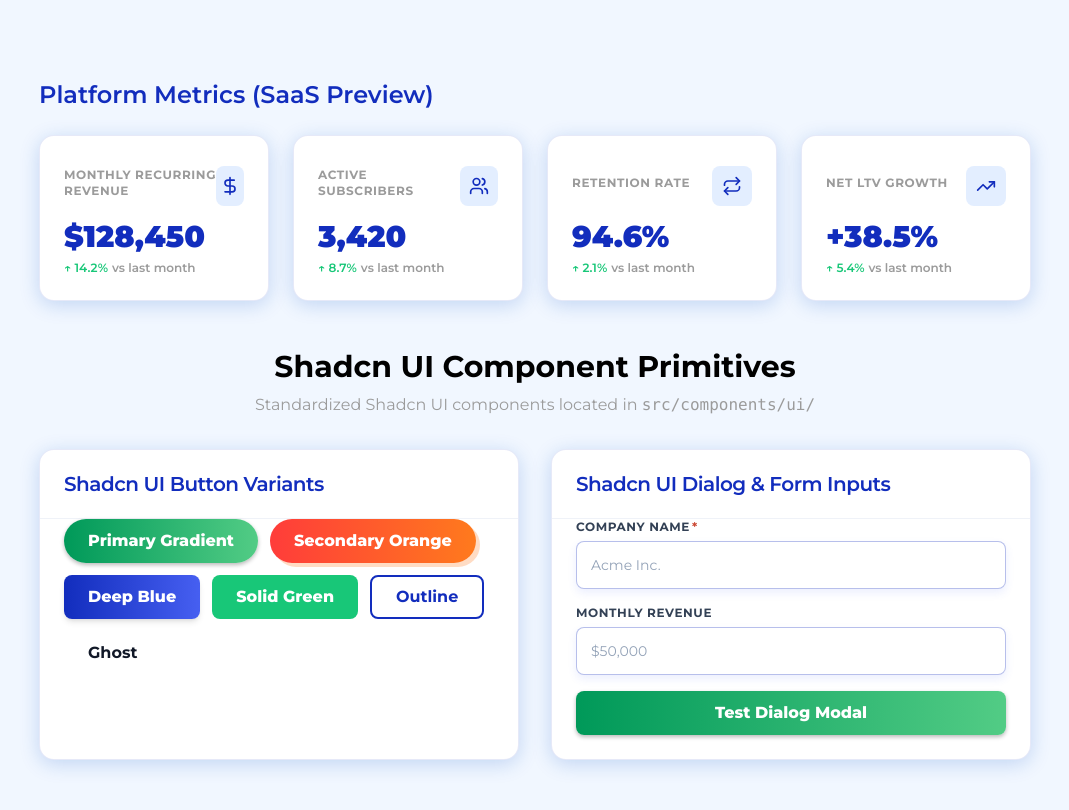
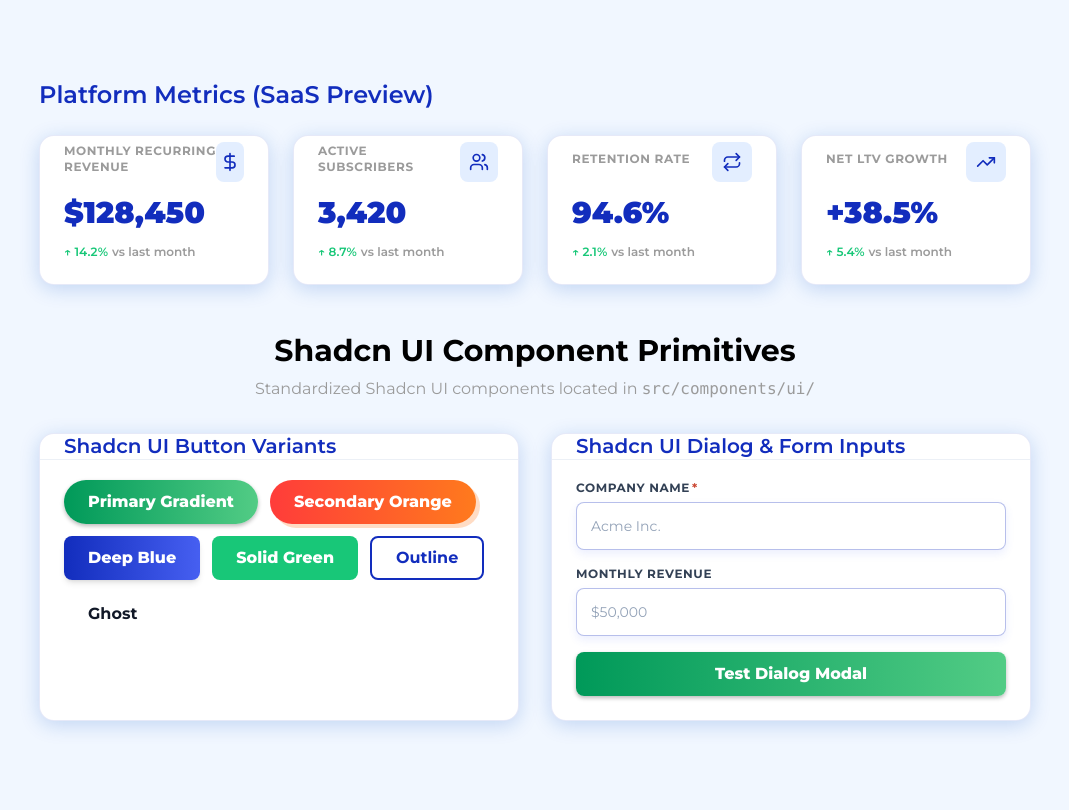
Before and after one commit to anhhoang-1002/wowloop-react-design-system, a React (Vite) app: page / in a window 1280 px wide. Shown: the part 520-1330 px from the top of the page, without its empty margins (105-1174 px from the left). Built offline with nearby package versions, Linux system fonts and the light colour scheme.

Commit message:
fix: adjust CardHeader and CardContent margin/padding rules to ensure clean spacing around header divider lines

```diff
--- a/src/components/ui/card.tsx
+++ b/src/components/ui/card.tsx
@@ -16,7 +16,7 @@ const Card = React.forwardRef<
     <div
       ref={ref}
       className={cn(
-        "transition-all duration-200",
+        "transition-all duration-200 overflow-hidden",
         variantStyles[variant],
         className
       )}
@@ -28,11 +28,15 @@ Card.displayName = "Card";
 
 const CardHeader = React.forwardRef<
   HTMLDivElement,
-  React.HTMLAttributes<HTMLDivElement>
->(({ className, ...props }, ref) => (
+  React.HTMLAttributes<HTMLDivElement> & { hasDivider?: boolean }
+>(({ className, hasDivider = true, ...props }, ref) => (
   <div
     ref={ref}
-    className={cn("flex flex-col space-y-1.5 p-6 border-b border-border/50", className)}
+    className={cn(
+      "flex flex-col space-y-1.5 px-6 py-4.5",
+      hasDivider && "border-b border-border/60",
+      className
+    )}
     {...props}
   />
 ));
@@ -44,7 +48,7 @@ const CardTitle = React.forwardRef<
 >(({ className, ...props }, ref) => (
   <h3
     ref={ref}
-    className={cn("text-xl font-semibold leading-none tracking-tight text-secondary", className)}
+    className={cn("text-xl font-semibold leading-tight text-secondary", className)}
     {...props}
   />
 ));
@@ -56,7 +60,7 @@ const CardDescription = React.forwardRef<
 >(({ className, ...props }, ref) => (
   <p
     ref={ref}
-    className={cn("text-sm text-muted-foreground", className)}
+    className={cn("text-sm text-muted-foreground mt-1", className)}
     {...props}
   />
 ));
@@ -66,7 +70,7 @@ const CardContent = React.forwardRef<
   HTMLDivElement,
   React.HTMLAttributes<HTMLDivElement>
 >(({ className, ...props }, ref) => (
-  <div ref={ref} className={cn("p-6 pt-0", className)} {...props} />
+  <div ref={ref} className={cn("p-6 pt-5 space-y-4", className)} {...props} />
 ));
 CardContent.displayName = "CardContent";
 
@@ -76,7 +80,7 @@ const CardFooter = React.forwardRef<
 >(({ className, ...props }, ref) => (
   <div
     ref={ref}
-    className={cn("flex items-center p-6 pt-0 border-t border-border/50 mt-4", className)}
+    className={cn("flex items-center px-6 py-4 border-t border-border/60 bg-slate-50/50", className)}
     {...props}
   />
 ));
```
